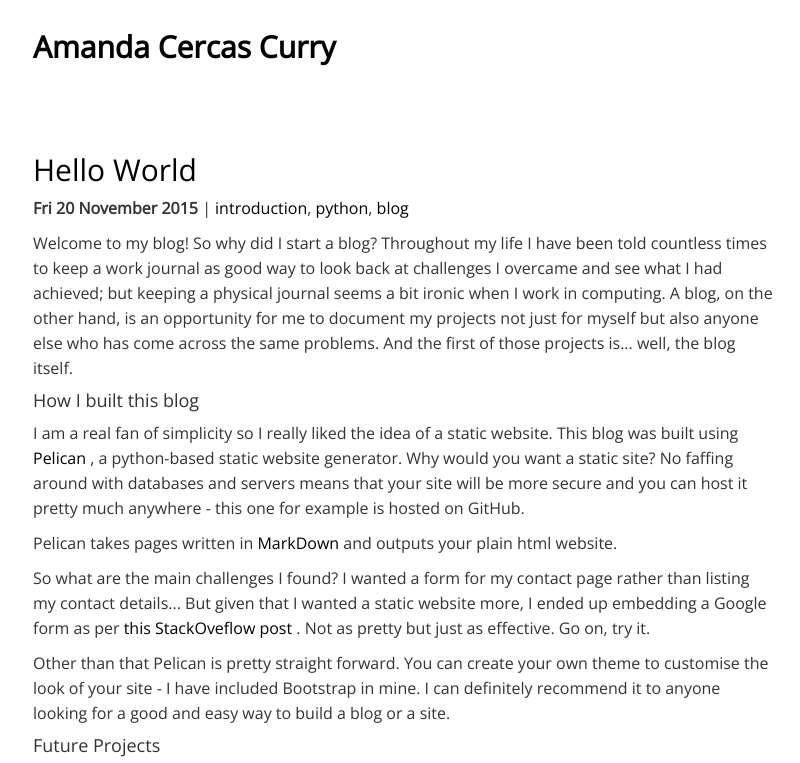
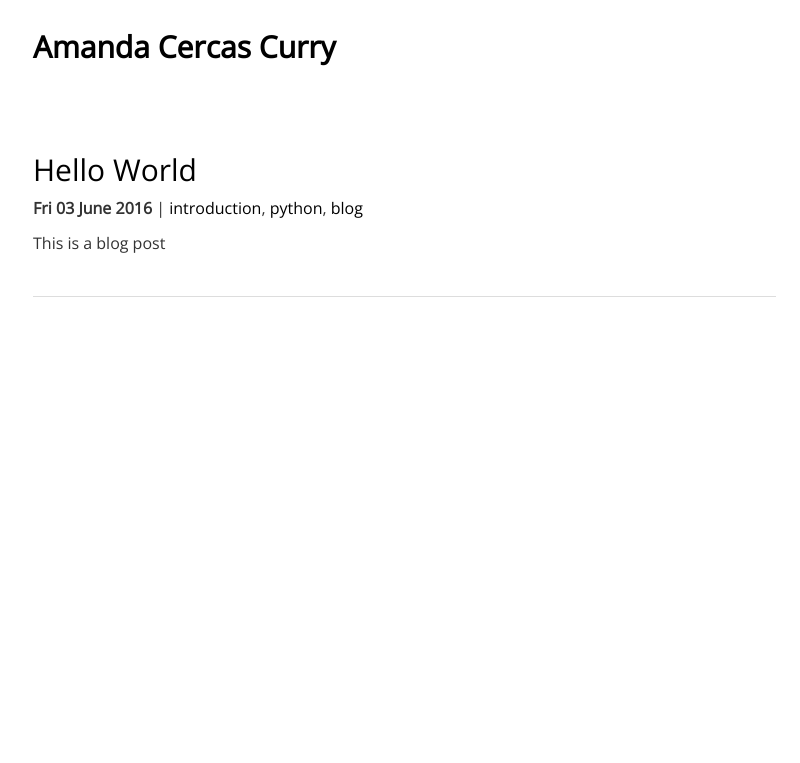
Before and after one commit to amandacurry/amandacurry-old, a plain HTML site: page index.html in a window 1280 px wide. Shown: the top 763 px of the page, 107-907 px from the left. Drawn offline with nearby package versions, Linux system fonts and the light colour scheme.

Commit message:
Blog update

```diff
--- a/index.html
+++ b/index.html
@@ -40,27 +40,13 @@
 		<div class="post">
 			<h2><a href="./hello-world.html">Hello World</a></h2>
 			<p class="meta">
-				<span class="post-date">Fri 20 November 2015</span> |
+				<span class="post-date">Fri 03 June 2016</span> |
 				<span class="tags">
 						<a href="./tag/introduction.html">introduction</a>, 						<a href="./tag/python.html">python</a>, 						<a href="./tag/blog.html">blog</a>				</span>
 			</p>
 
 			<div class="post-text">
-				<p>Welcome to my blog! So why did I start a blog?
-Throughout my life I have been told countless times to keep a work journal as good way to look back at challenges I overcame and see what I had achieved; but keeping a physical journal seems a bit ironic when I work in computing.
-A blog, on the other hand, is an opportunity for me to document my projects not just for myself but also anyone else who has come across the same problems. And the first of those projects is... well, the blog itself.</p>
-<h4>How I built this blog</h4>
-<p>I am a real fan of simplicity so I really liked the idea of a static website.
-This blog was built using <a href = "http://blog.getpelican.com/"> Pelican </a>, a python-based static website generator. Why would you want a static site?
-No faffing around with databases and servers means that your site will be more secure and you can host it pretty much anywhere - this one for example is hosted on GitHub.</p>
-<p>Pelican takes pages written in <a href = "https://daringfireball.net/projects/markdown/"> MarkDown </a> and outputs your plain html website. </p>
-<p>So what are the main challenges I found? I wanted a form for my contact page rather than listing my contact details... But given that I wanted a static website more, I ended up embedding a Google form as per <a href="http://stackoverflow.com/questions/9533172/adding-contact-form-to-a-static-website"> this StackOveflow post </a>.
-Not as pretty but just as effective. Go on, try it.</p>
-<p>Other than that Pelican is pretty straight forward. You can create your own theme to customise the look of your site - I have included Bootstrap in mine. I can definitely recommend it to anyone looking for a good and easy way to build a blog or a site.</p>
-<h4>Future Projects</h4>
-<p>What can you expect to find in this blog in the near future? I came across a PSION organiser a little while ago that I want to play around with. Expect at least one post on this topic!</p>
-<p>I have a few other projects in mind but they are not very concrete at the moment. In the meantime, feel free to check out the rest of the website and send me a message.</p>
-			</div>
+				This is a blog post</div>
 		</div>
         </div>
         <div class="col-md-3 sidebar">
```
